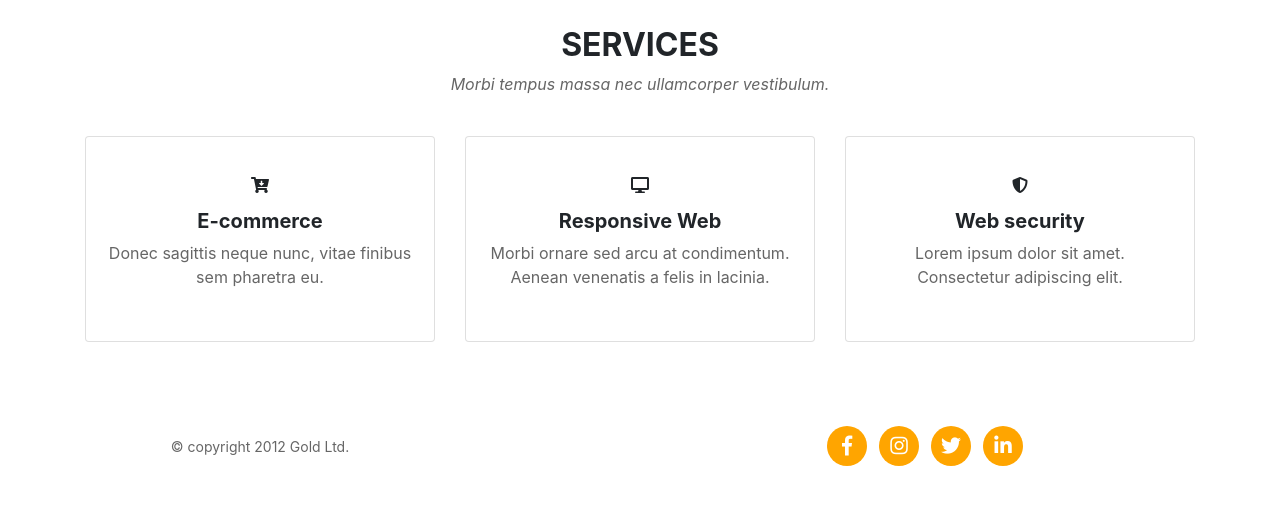
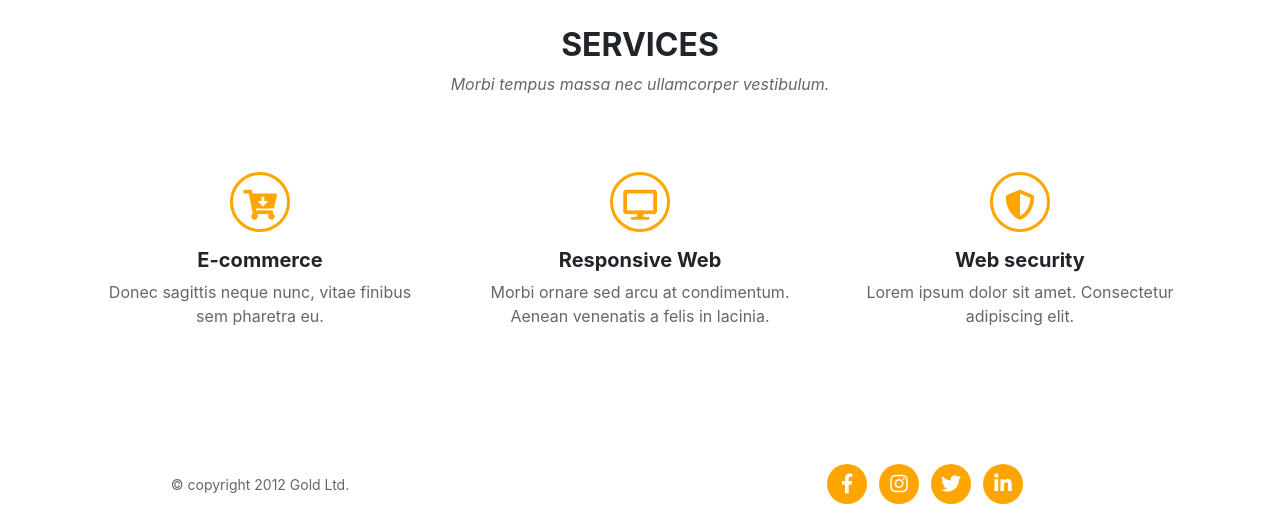
Before and after one commit to Karola-N/taskrunner-test, a website: page index.html in a window 1280 px wide. Shown: the part 822-1346 px from the top of the page. Before the commit the page ends 1308 px from the top, so only its background shows below. Drawn offline with nearby package versions, Linux system fonts and the light colour scheme.

Commit message:
Add services section style

```diff
--- a/sass/style.scss
+++ b/sass/style.scss
@@ -68,6 +68,26 @@ body {
     border: hidden;
 }
 
+.card {
+    border: none;
+    img {
+        width: 100%;
+        height: 300px;
+        object-fit: cover;
+    }
+    i {
+        font-size: 30px;
+        text-align: center;
+        color: orange;
+        width: 60px;
+        height: 60px;
+        line-height: 60px;
+        border-radius: 50%;
+        border: solid;
+        border-color: orange;
+    }
+}
+
 .footer {
     font-size: 14px;
     ul {
```
Also changed, not shown: css/style.css, 1 other file.
